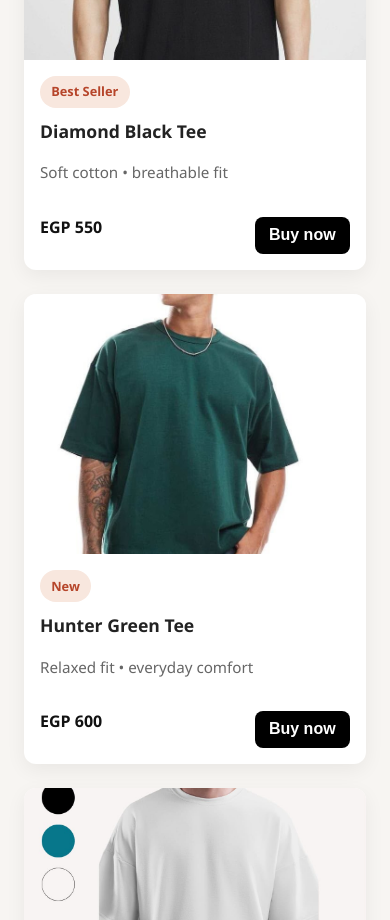
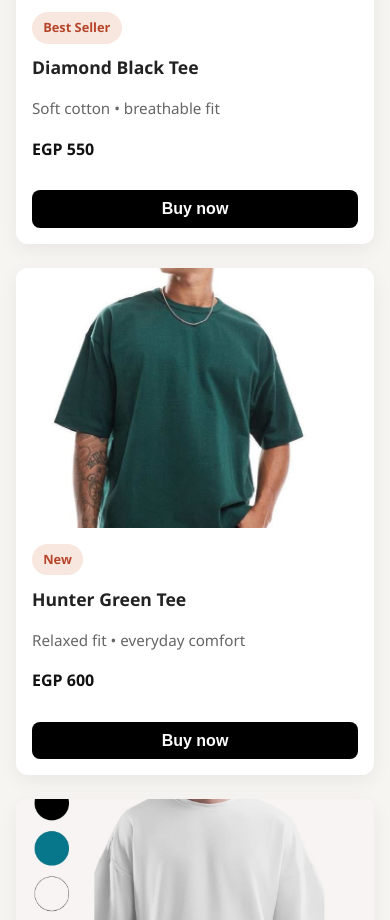
Before and after one commit to sirrdaniel1/test, a plain HTML site: page shirts.html in a window 390 px wide. Shown: the part 1080-2000 px from the top of the page. Drawn offline with Linux system fonts and the light colour scheme.

Commit message:
Refactor shirts.css for improved styling and layout

```diff
--- a/shirts.css
+++ b/shirts.css
@@ -156,9 +156,30 @@ body {
     .shirt-hero {
         flex-direction: column;
         align-items: flex-start;
+        padding: 2.5rem 1.25rem;
     }
 
     .hero-badge {
         margin-top: 0.5rem;
     }
 }
+
+@media (max-width: 600px) {
+    .products-section {
+        padding: 1.5rem 1rem 3rem;
+    }
+
+    .product-grid {
+        grid-template-columns: 1fr;
+    }
+
+    .product-actions {
+        flex-direction: column;
+        align-items: flex-start;
+        gap: 0.75rem;
+    }
+
+    .buy-btn {
+        width: 100%;
+    }
+}
```
